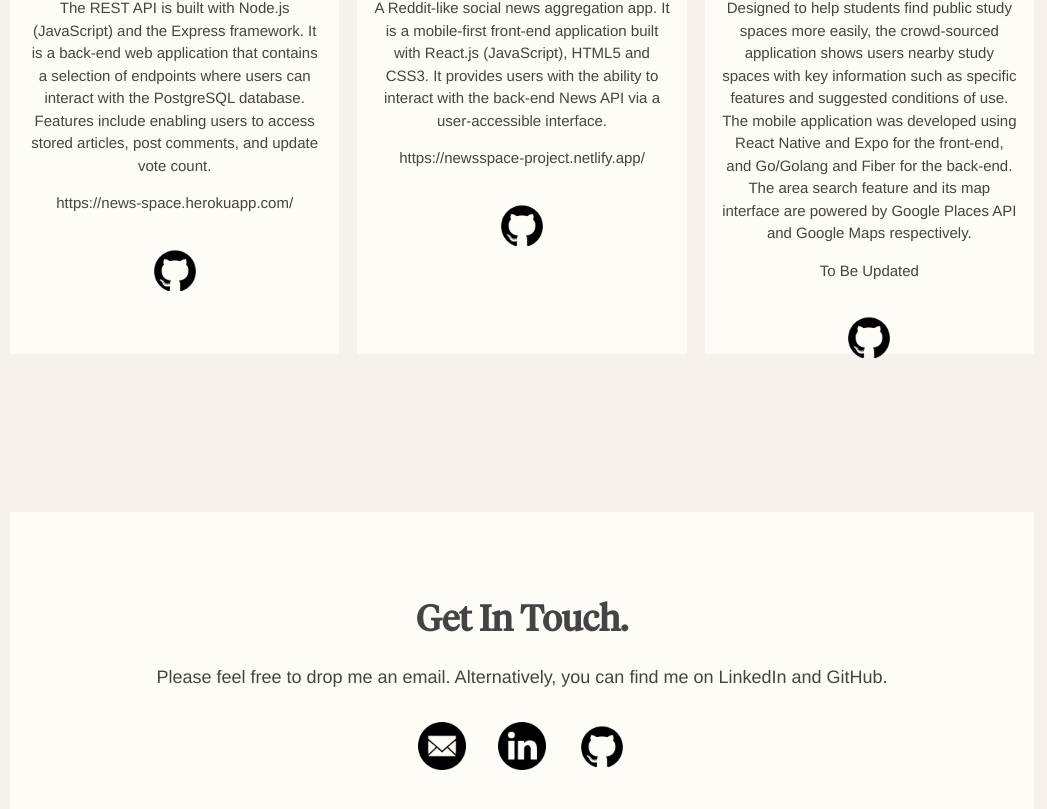
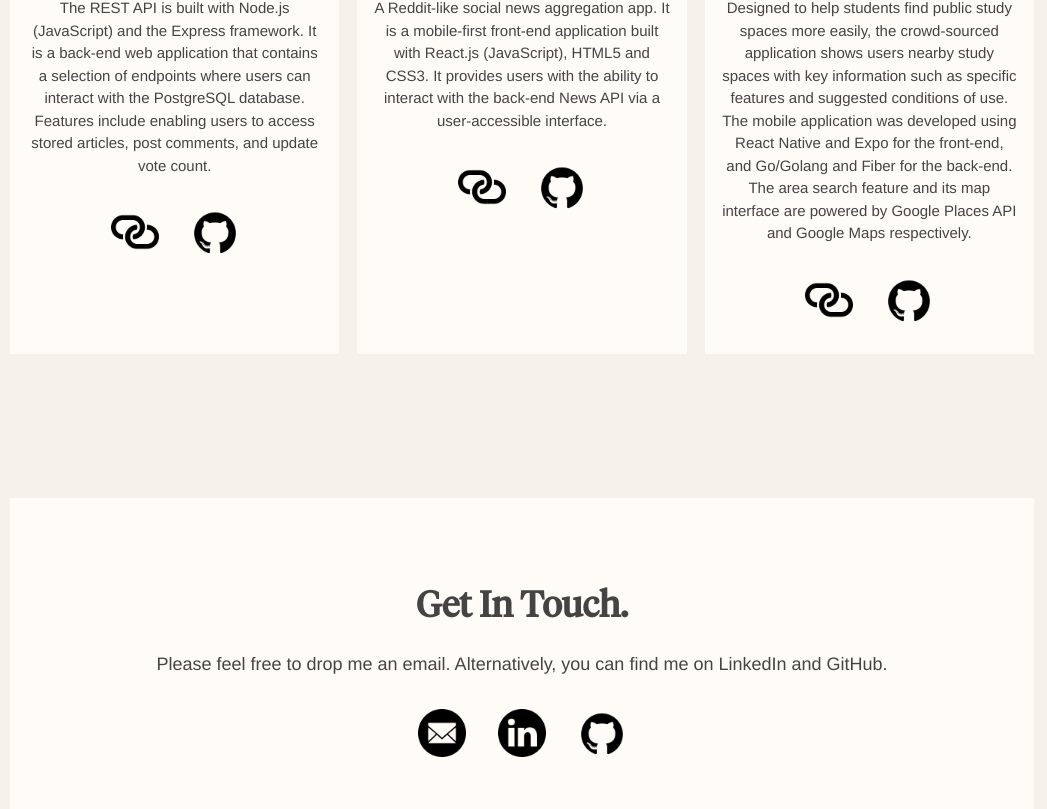
Before and after one commit to OneInfiniteLoops/Portfolio, a React (Create React App) app: page / in a window 1280 px wide. Shown: the part 1975-2784 px from the top of the page, without its empty margins (118-1165 px from the left). Built offline with nearby package versions, Linux system fonts and the light colour scheme.

Commit message:
Adds link icon and render in portfolioCard as link

```diff
--- a/src/components/PortfolioCard.jsx
+++ b/src/components/PortfolioCard.jsx
@@ -1,4 +1,5 @@
 import github from "../images/github_icon.png";
+import link_icon from "../images/link_icon.png";
 
 const PortfolioCard = ({ portfolioItem }) => {
   return (
@@ -7,7 +8,9 @@ const PortfolioCard = ({ portfolioItem }) => {
       <h1>{portfolioItem.name}</h1>
       <h2>{portfolioItem.type}</h2>
       <p>{portfolioItem.description}</p>
-      <p>{portfolioItem.liveDemoLink}</p>
+      <a href={portfolioItem.liveDemoLink}>
+        <img className="Social-Icons" src={link_icon} alt="link_icon"></img>
+      </a>
       <a href={portfolioItem.githubLink}>
         <img className="Social-Icons" src={github} alt="github_icon"></img>
       </a>
```
Also changed, not shown: src/images/link_icon.png (added).
